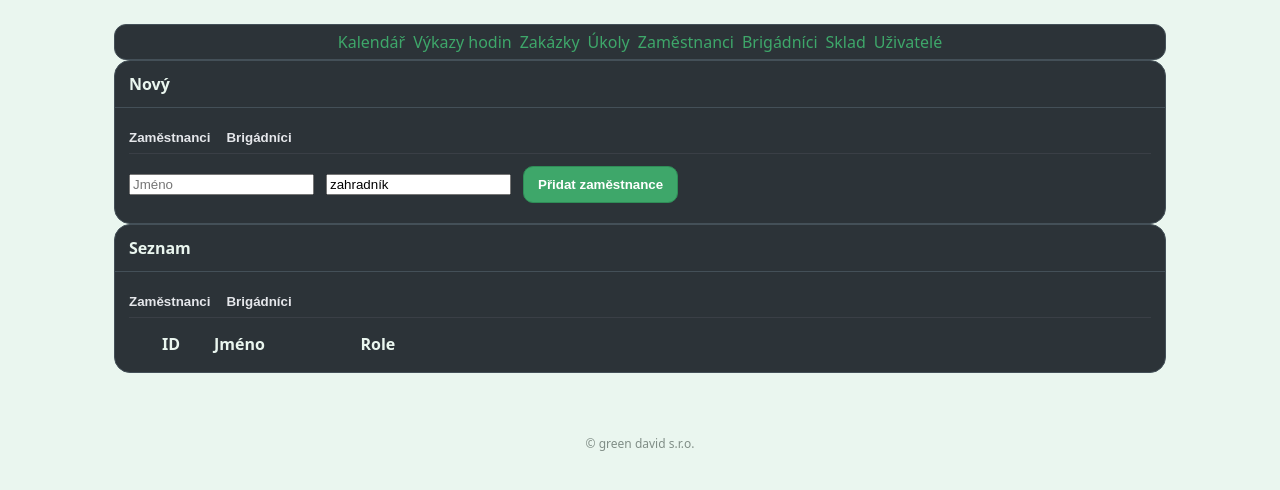
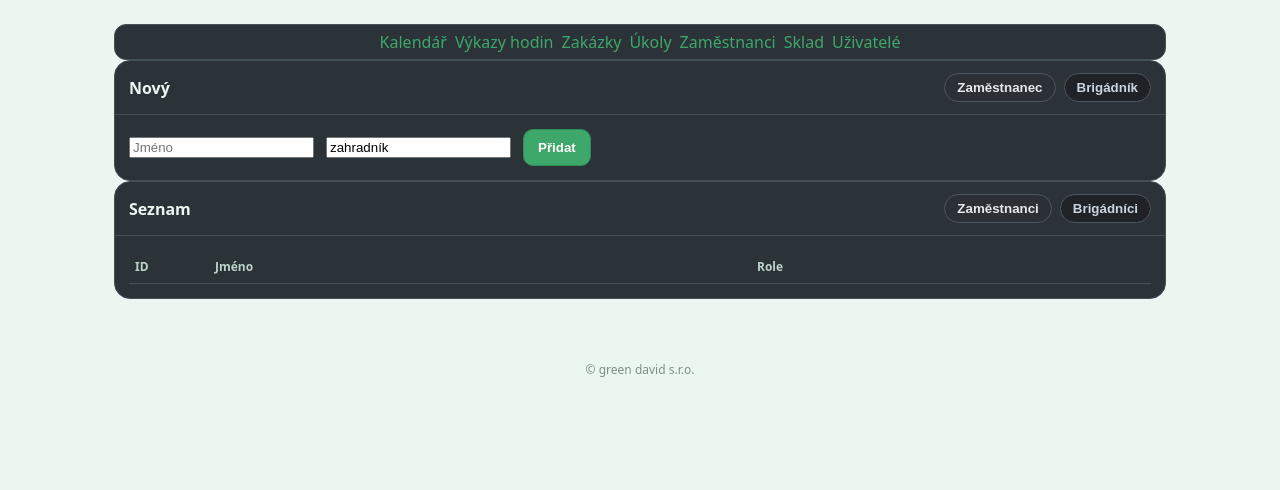
Before and after one commit to green-david-app/green-david-app_1.1, a Flask app: page /employees in a window 1280 px wide. Shown: the part 72-562 px from the top of the page. Run offline with Flask 3, Linux system fonts and the light colour scheme; data comes from the database, SQL or seed files in the repository; lists and menus that the app fills with data are empty.

Commit message:
Add files via upload

```diff
--- a/main.py
+++ b/main.py
@@ -434,80 +434,6 @@ def page_timesheets():
 
 # ----------------- run -----------------
 
-
-# ----------------- Employees & Temps APIs -----------------
-def _ensure_staff_table():
-    db = get_db()
-    db.execute("CREATE TABLE IF NOT EXISTS employees (id INTEGER PRIMARY KEY, name TEXT NOT NULL, role TEXT, active INTEGER NOT NULL DEFAULT 1, created_at TEXT NOT NULL DEFAULT (datetime('now')))")
-    db.commit()
-
-def _ensure_temps_table():
-    db = get_db()
-    db.execute("CREATE TABLE IF NOT EXISTS temps (id INTEGER PRIMARY KEY, name TEXT NOT NULL, role TEXT, active INTEGER NOT NULL DEFAULT 1, created_at TEXT NOT NULL DEFAULT (datetime('now')))")
-    db.commit()
-
-@app.get('/gd/api/staff')
-def api_list_staff():
-    require_auth()
-    _ensure_staff_table()
-    db = get_db()
-    rows = [dict(r) for r in db.execute("SELECT id,name,role FROM employees WHERE IFNULL(active,1)=1 ORDER BY id DESC")]
-    return jsonify(dict(ok=True, rows=rows))
-
-@app.post('/gd/api/staff')
-def api_add_staff():
-    require_auth()
-    _ensure_staff_table()
-    data = request.get_json(silent=True) or {}
-    name = (data.get('name') or '').strip()
-    role = (data.get('role') or '').strip()
-    if not name:
-        abort(400, description='name required')
-    db = get_db()
-    cur = db.execute("INSERT INTO employees(name,role,active) VALUES(?,?,1)", (name, role))
-    db.commit()
-    return jsonify(dict(ok=True, id=cur.lastrowid))
-
-@app.delete('/gd/api/staff/<int:emp_id>')
-def api_del_staff(emp_id):
-    require_auth()
-    _ensure_staff_table()
-    db = get_db()
-    db.execute("UPDATE employees SET active=0 WHERE id=?", (emp_id,))
-    db.commit()
-    return jsonify(dict(ok=True))
-
-@app.get('/gd/api/temps')
-def api_list_temps():
-    require_auth()
-    _ensure_temps_table()
-    db = get_db()
-    rows = [dict(r) for r in db.execute("SELECT id,name,role FROM temps WHERE IFNULL(active,1)=1 ORDER BY id DESC")]
-    return jsonify(dict(ok=True, rows=rows))
-
-@app.post('/gd/api/temps')
-def api_add_temp():
-    require_auth()
-    _ensure_temps_table()
-    data = request.get_json(silent=True) or {}
-    name = (data.get('name') or '').strip()
-    role = (data.get('role') or '').strip()
-    if not name:
-        abort(400, description='name required')
-    db = get_db()
-    cur = db.execute("INSERT INTO temps(name,role,active) VALUES(?,?,1)", (name, role or 'brigádník'))
-    db.commit()
-    return jsonify(dict(ok=True, id=cur.lastrowid))
-
-@app.delete('/gd/api/temps/<int:temp_id>')
-def api_del_temp(temp_id):
-    require_auth()
-    _ensure_temps_table()
-    db = get_db()
-    db.execute("UPDATE temps SET active=0 WHERE id=?", (temp_id,))
-    db.commit()
-    return jsonify(dict(ok=True))
-
 # ----------------- Template routes (Employees & Brigádníci) -----------------
 @app.route("/employees")
 def page_employees():
--- a/templates/employees.html
+++ b/templates/employees.html
@@ -1,4 +1,3 @@
-
 {% extends "layout.html" %}
 {% block content %}
 <div class="page-pad">
@@ -8,60 +7,60 @@
     <a href="/jobs">Zakázky</a>
     <a href="/tasks">Úkoly</a>
     <a class="active" href="/employees">Zaměstnanci</a>
-    <a href="/brigadnici.html">Brigádníci</a>
     <a href="/stock">Sklad</a>
     <a href="/users">Uživatelé</a>
   </div>
 
+  <!-- Karta: Nový (s HLAVIČKOVOU lištou rozdělenou na Zaměstnanec / Brigádník) -->
   <div class="card card-dark">
-    <div class="card-h"><strong>Nový</strong></div>
+    <div class="card-h" style="display:flex;align-items:center;justify-content:space-between;gap:16px;">
+      <strong>Nový</strong>
+      <div class="mini-tabs" role="tablist" aria-label="Typ osoby" style="display:flex;gap:8px;">
+        <button class="mini-tab active" data-tab="staff" aria-selected="true" style="border-radius:16px;padding:6px 12px;border:1px solid #4b5563;background:#2b3036;color:#e5e7eb;cursor:pointer;">Zaměstnanec</button>
+        <button class="mini-tab" data-tab="temp" aria-selected="false" style="border-radius:16px;padding:6px 12px;border:1px solid #4b5563;background:#1f2328;color:#cbd5e1;cursor:pointer;">Brigádník</button>
+      </div>
+    </div>
     <div class="card-c">
-      <div class="subtabs" style="display:flex; gap:16px; border-bottom:1px solid #3a3f46; margin-bottom:12px;">
-        <button class="subtab-btn active" data-tab="staff" style="border:none;background:none;padding:8px 0;cursor:pointer;color:#e5e7eb">Zaměstnanci</button>
-        <button class="subtab-btn" data-tab="temps" style="border:none;background:none;padding:8px 0;cursor:pointer;color:#e5e7eb">Brigádníci</button>
-      </div>
-
-      <!-- STAFF FORM -->
-      <form id="form-staff" class="pane pane-staff" onsubmit="return false" style="display:block">
-        <div class="form-row" style="display:flex; gap:12px; align-items:center;">
-          <input id="staff-name" placeholder="Jméno" required>
-          <input id="staff-role" placeholder="Role" value="zahradník">
-          <button id="btn-add-staff" class="btn">Přidat zaměstnance</button>
+      <!-- Form: zaměstnanec -->
+      <form id="form-staff" onsubmit="return false" style="display:block">
+        <div style="display:flex; gap:12px; align-items:center;">
+          <input id="emp-name" placeholder="Jméno" required>
+          <input id="emp-role" placeholder="Role" value="zahradník">
+          <button id="btn-add-staff" class="btn">Přidat</button>
         </div>
       </form>
 
-      <!-- TEMPS FORM -->
-      <form id="form-temps" class="pane pane-temps" onsubmit="return false" style="display:none">
-        <div class="form-row" style="display:flex; gap:12px; align-items:center;">
+      <!-- Form: brigádník -->
+      <form id="form-temp" onsubmit="return false" style="display:none">
+        <div style="display:flex; gap:12px; align-items:center;">
           <input id="temp-name" placeholder="Jméno" required>
           <input id="temp-role" placeholder="Role" value="brigádník">
-          <button id="btn-add-temp" class="btn">Přidat brigádníka</button>
+          <button id="btn-add-temp" class="btn">Přidat</button>
         </div>
       </form>
     </div>
   </div>
 
+  <!-- Karta: Seznam (také s HLAVIČKOVOU lištou) -->
   <div class="card card-dark">
-    <div class="card-h"><strong>Seznam</strong></div>
+    <div class="card-h" style="display:flex;align-items:center;justify-content:space-between;gap:16px;">
+      <strong>Seznam</strong>
+      <div class="mini-tabs" role="tablist" aria-label="Seznam filtrace" style="display:flex;gap:8px;">
+        <button class="mini-tab active" data-tab="staff" aria-selected="true" style="border-radius:16px;padding:6px 12px;border:1px solid #4b5563;background:#2b3036;color:#e5e7eb;cursor:pointer;">Zaměstnanci</button>
+        <button class="mini-tab" data-tab="temp" aria-selected="false" style="border-radius:16px;padding:6px 12px;border:1px solid #4b5563;background:#1f2328;color:#cbd5e1;cursor:pointer;">Brigádníci</button>
+      </div>
+    </div>
     <div class="card-c">
-      <div class="subtabs" style="display:flex; gap:16px; border-bottom:1px solid #3a3f46; margin-bottom:12px;">
-        <button class="subtab-btn active" data-tab="staff" style="border:none;background:none;padding:8px 0;cursor:pointer;color:#e5e7eb">Zaměstnanci</button>
-        <button class="subtab-btn" data-tab="temps" style="border:none;background:none;padding:8px 0;cursor:pointer;color:#e5e7eb">Brigádníci</button>
-      </div>
-
-      <!-- STAFF LIST -->
-      <div class="pane pane-staff" style="display:block">
-        <table class="tbl">
-          <thead><tr><th style="width:80px">ID</th><th>Jméno</th><th style="width:220px">Role</th><th style="width:160px"></th></tr></thead>
-          <tbody id="body-staff"></tbody>
+      <div id="list-staff" style="display:block">
+        <table class="table">
+          <thead><tr><th style="width:80px">ID</th><th>Jméno</th><th style="width:200px">Role</th><th style="width:200px"></th></tr></thead>
+          <tbody id="tbody-staff"></tbody>
         </table>
       </div>
-
-      <!-- TEMPS LIST -->
-      <div class="pane pane-temps" style="display:none">
-        <table class="tbl">
-          <thead><tr><th style="width:80px">ID</th><th>Jméno</th><th style="width:220px">Role</th><th style="width:160px"></th></tr></thead>
-          <tbody id="body-temps"></tbody>
+      <div id="list-temp" style="display:none">
+        <table class="table">
+          <thead><tr><th style="width:80px">ID</th><th>Jméno</th><th style="width:200px">Role</th><th style="width:200px"></th></tr></thead>
+          <tbody id="tbody-temp"></tbody>
         </table>
       </div>
     </div>
@@ -69,105 +68,82 @@
 </div>
 
 <script>
-(function(){
-  // simple subtab toggling
-  function setTab(tab){
-    document.querySelectorAll('.subtab-btn').forEach(btn=>{
-      const active = btn.dataset.tab === tab;
-      btn.classList.toggle('active', active);
+// --- Přepínání mini-tabů v HLAVIČCE karet ---
+function setMiniTab(tab){
+  // hlavičky
+  document.querySelectorAll('.mini-tab').forEach(b=>{
+    const is = b.dataset.tab === tab;
+    b.classList.toggle('active', is);
+    b.setAttribute('aria-selected', is ? 'true' : 'false');
+    // vizuální malá změna pozadí
+    b.style.background = is ? '#2b3036' : '#1f2328';
+    b.style.color = is ? '#e5e7eb' : '#cbd5e1';
   });
-    document.querySelectorAll('.pane-staff').forEach(el=> el.style.display = (tab==='staff')?'block':'none');
-    document.querySelectorAll('.pane-temps').forEach(el=> el.style.display = (tab==='temps')?'block':'none');
-    localStorage.setItem('emp_subtab', tab);
+  // formuláře
+  document.getElementById('form-staff').style.display = (tab === 'staff') ? 'block' : 'none';
+  document.getElementById('form-temp').style.display  = (tab === 'temp')  ? 'block' : 'none';
+  // seznamy
+  document.getElementById('list-staff').style.display = (tab === 'staff') ? 'block' : 'none';
+  document.getElementById('list-temp').style.display  = (tab === 'temp')  ? 'block' : 'none';
+  localStorage.setItem('emp_hdr_tab', tab);
 }
-  document.querySelectorAll('.subtab-btn').forEach(btn=>{
-    btn.addEventListener('click', ()=> setTab(btn.dataset.tab));
+document.querySelectorAll('.card-h .mini-tab').forEach(btn=>{
+  btn.addEventListener('click', ()=> setMiniTab(btn.dataset.tab));
 });
-  setTab(localStorage.getItem('emp_subtab') || 'staff');
+setMiniTab(localStorage.getItem('emp_hdr_tab') || 'staff');
 
-  // --- API helpers
-  async function api(path, opts={}){
-    const res = await fetch(path, Object.assign({headers:{'Content-Type':'application/json'}}, opts));
-    if(!res.ok){
-      const t = await res.text();
-      throw new Error('API chyba: ' + t);
-    }
-    return res.json();
+// --- Data
+async function loadAll(){
+  const res = await fetch('/api/employees');
+  const data = await res.json();
+  const items = data.employees || data || [];
+  const brig = items.filter(x => (x.role||'').toLowerCase() === 'brigádník');
+  const staff = items.filter(x => (x.role||'').toLowerCase() !== 'brigádník');
+  renderRows(document.getElementById('tbody-staff'), staff);
+  renderRows(document.getElementById('tbody-temp'), brig);
 }
 
-  // --- renderers
-  async function loadStaff(){
-    const data = await api('/gd/api/staff');
-    const tbody = document.getElementById('body-staff');
-    tbody.innerHTML = '';
-    if (!data.rows || !data.rows.length){
-      tbody.innerHTML = '<tr><td colspan="4" class="muted">Žádní zaměstnanci</td></tr>';
+function renderRows(tbody, rows){
+  tbody.innerHTML='';
+  if(!rows.length){
+    const tr=document.createElement('tr'); const td=document.createElement('td');
+    td.colSpan=4; td.className='muted'; td.textContent='Žádné záznamy'; tr.appendChild(td); tbody.appendChild(tr);
     return;
   }
-    for(const r of data.rows){
-      const tr = document.createElement('tr');
-      tr.innerHTML = \`<td>\${r.id}</td><td>\${r.name}</td><td>\${r.role||''}</td>
-        <td style="text-align:right">
-          <button class="btn ghost" data-del="\${r.id}">Smazat</button>
-        </td>\`;
+  rows.forEach(r=>{
+    const tr=document.createElement('tr');
+    tr.innerHTML = '<td>'+r.id+'</td><td>'+ (r.name||'') +'</td><td>'+ (r.role||'') +'</td>' +
+      '<td style="text-align:right">' +
+        '<button class="btn ghost" data-del="'+r.id+'">Smazat</button>' +
+      '</td>';
     tbody.appendChild(tr);
-    }
-    tbody.querySelectorAll('button[data-del]').forEach(b=>{
-      b.addEventListener('click', async ()=>{
-        if(!confirm('Smazat tohoto zaměstnance?')) return;
-        await api('/gd/api/staff/' + b.dataset.del, {method:'DELETE'});
-        await loadStaff();
+  });
+  tbody.querySelectorAll('button[data-del]').forEach(btn=>{
+    btn.addEventListener('click', async ()=>{
+      if(!confirm('Smazat záznam?')) return;
+      const id = btn.getAttribute('data-del');
+      const res = await fetch('/api/employees?id='+encodeURIComponent(id), {method:'DELETE'});
+      if(res.ok) loadAll();
     });
   });
 }
 
-  async function loadTemps(){
-    const data = await api('/gd/api/temps');
-    const tbody = document.getElementById('body-temps');
-    tbody.innerHTML = '';
-    if (!data.rows || !data.rows.length){
-      tbody.innerHTML = '<tr><td colspan="4" class="muted">Žádní brigádníci</td></tr>';
-      return;
-    }
-    for(const r of data.rows){
-      const tr = document.createElement('tr');
-      tr.innerHTML = \`<td>\${r.id}</td><td>\${r.name}</td><td>\${r.role||'brigádník'}</td>
-        <td style="text-align:right">
-          <button class="btn ghost" data-del="\${r.id}">Smazat</button>
-        </td>\`;
-      tbody.appendChild(tr);
-    }
-    tbody.querySelectorAll('button[data-del]').forEach(b=>{
-      b.addEventListener('click', async ()=>{
-        if(!confirm('Smazat tohoto brigádníka?')) return;
-        await api('/gd/api/temps/' + b.dataset.del, {method:'DELETE'});
-        await loadTemps();
+// --- Přidávání (do stejné tabulky)
+document.getElementById('btn-add-staff').addEventListener('click', async ()=>{
+  const name = document.getElementById('emp-name').value.trim();
+  const role = document.getElementById('emp-role').value.trim() || 'zahradník';
+  if(!name) return;
+  const r = await fetch('/api/employees',{method:'POST',headers:{'Content-Type':'application/json'},body:JSON.stringify({name,role})});
+  if(r.ok){ document.getElementById('emp-name').value=''; loadAll(); }
 });
-    });
-  }
-
-  // --- add handlers
-  document.getElementById('btn-add-staff').addEventListener('click', async ()=>{
-    const name = document.getElementById('staff-name').value.trim();
-    const role = document.getElementById('staff-role').value.trim();
+document.getElementById('btn-add-temp').addEventListener('click', async ()=>{
+  const name = document.getElementById('temp-name').value.trim();
+  const role = document.getElementById('temp-role').value.trim() || 'brigádník';
   if(!name) return;
-    await api('/gd/api/staff', {method:'POST', body: JSON.stringify({name, role})});
-    document.getElementById('staff-name').value = '';
-    await loadStaff();
+  const r = await fetch('/api/employees',{method:'POST',headers:{'Content-Type':'application/json'},body:JSON.stringify({name,role})});
+  if(r.ok){ document.getElementById('temp-name').value=''; loadAll(); }
 });
 
-  document.getElementById('btn-add-temp').addEventListener('click', async ()=>{
-    const name = document.getElementById('temp-name').value.trim();
-    const role = document.getElementById('temp-role').value.trim();
-    if(!name) return;
-    await api('/gd/api/temps', {method:'POST', body: JSON.stringify({name, role})});
-    document.getElementById('temp-name').value = '';
-    await loadTemps();
-  });
-
-  // initial
-  loadStaff();
-  loadTemps();
-})();
+loadAll();
 </script>
 {% endblock %}
```
Lines whose indentation alone changed are shown as unchanged.
